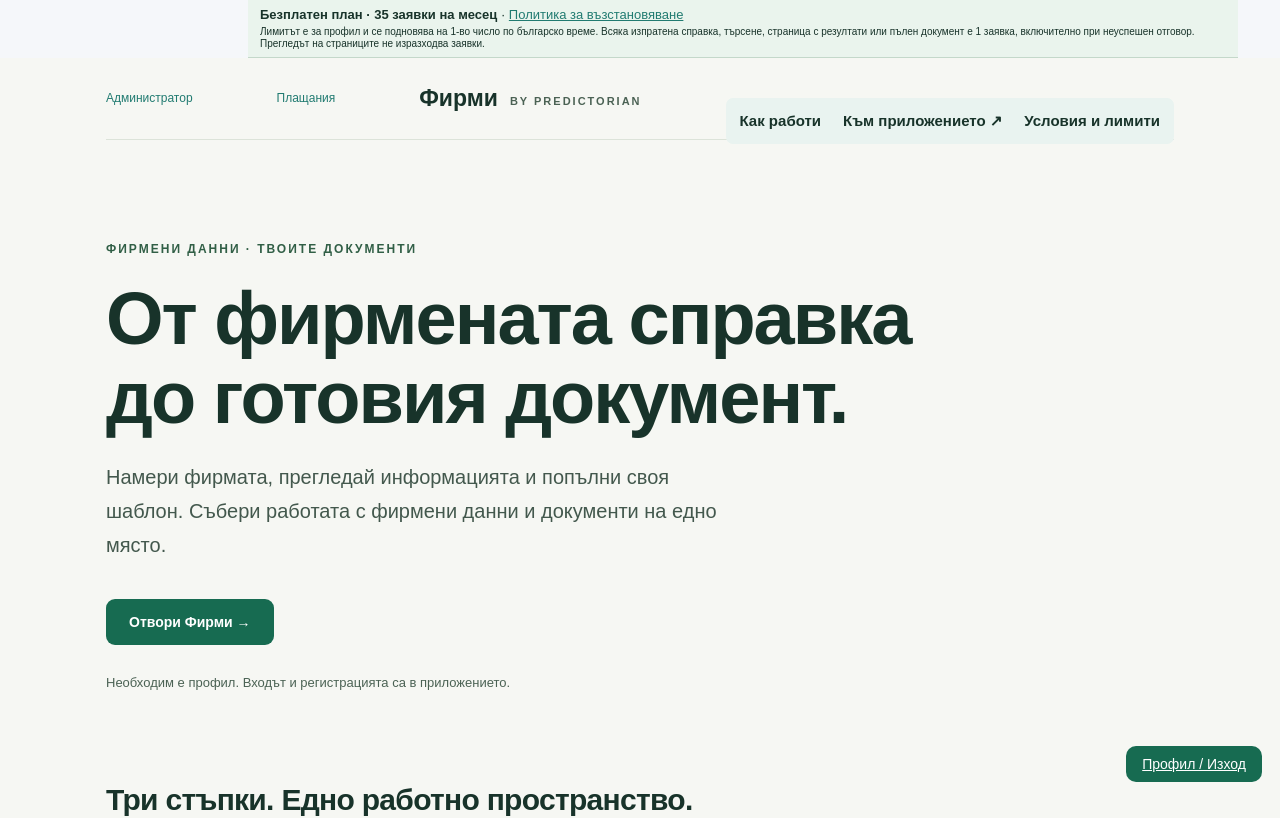
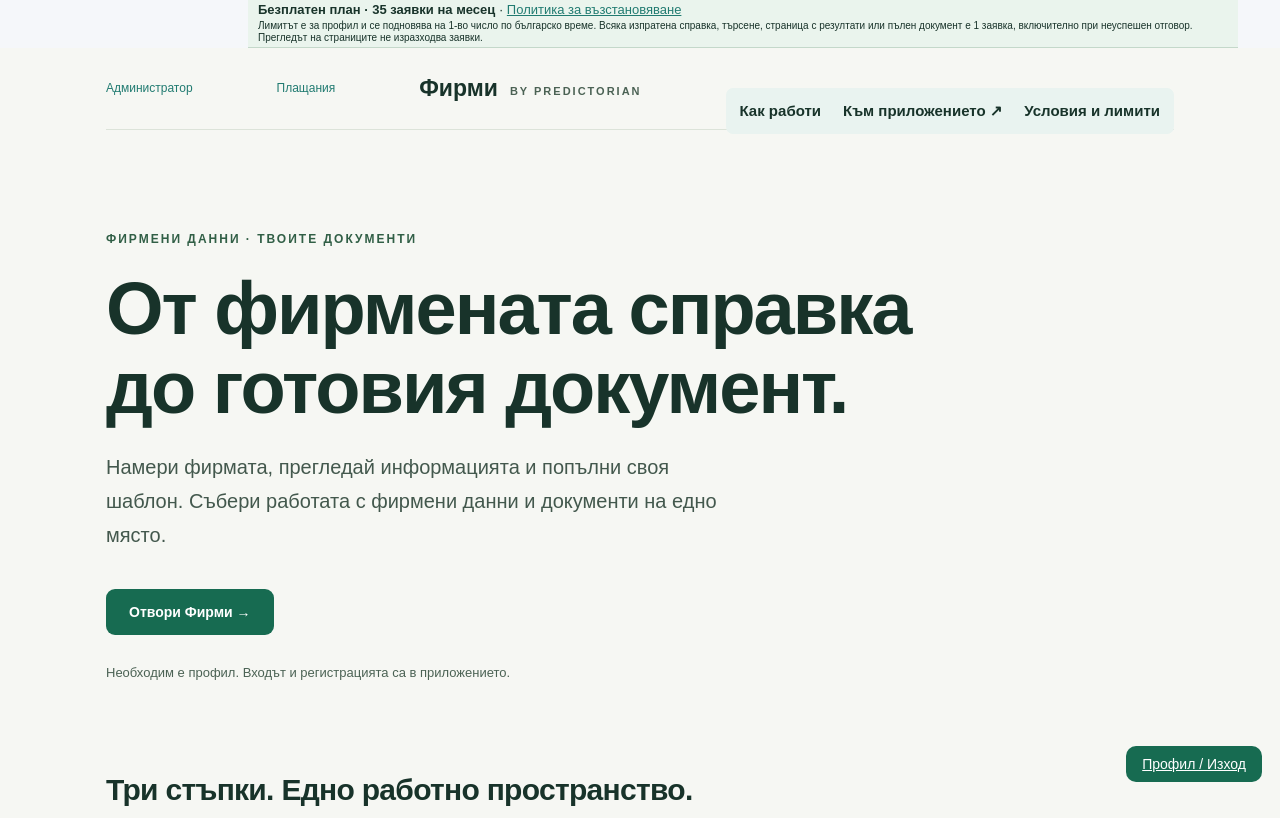
Before and after one commit to Dinamitrii/api_laws, a Next.js app in the folder firmi-app/: page / in a window 1280 px wide. Shown: the top 818 px of the page. Built offline with nearby package versions, Linux system fonts and the light colour scheme; no server answers.

Commit message:
Shrink green usage banner box (less padding/line-height)

```diff
--- a/firmi-app/components/usage-banner.tsx
+++ b/firmi-app/components/usage-banner.tsx
@@ -8,7 +8,7 @@ export default function UsageBanner(){
   refresh();const timer=setInterval(refresh,15000);window.addEventListener('focus',refresh);
   return()=>{clearInterval(timer);window.removeEventListener('focus',refresh)};
  },[refresh]);
-  return <div className="usage-banner" style={{background:'#eaf4ed',borderBottom:'1px solid #c4d8ca',padding:'6px 12px',color:'#18332a',fontSize:13,lineHeight:1.35}}>
+  return <div className="usage-banner" style={{background:'#eaf4ed',borderBottom:'1px solid #c4d8ca',padding:'2px 10px',color:'#18332a',fontSize:13,lineHeight:1.2}}>
   <strong>{usage?.plan==='admin'?'Администратор · безплатен достъп без месечен лимит':usage?.plan==='paid'?'Платен достъп':'Безплатен план · 35 заявки на месец'}</strong>
   {usage?.plan==='free'&&<span role="status"> · Използвани: {usage.used}/35 · Остават: {usage.remaining}</span>}
   <span> · <a href="/refund-policy">Политика за възстановяване</a></span>
```
